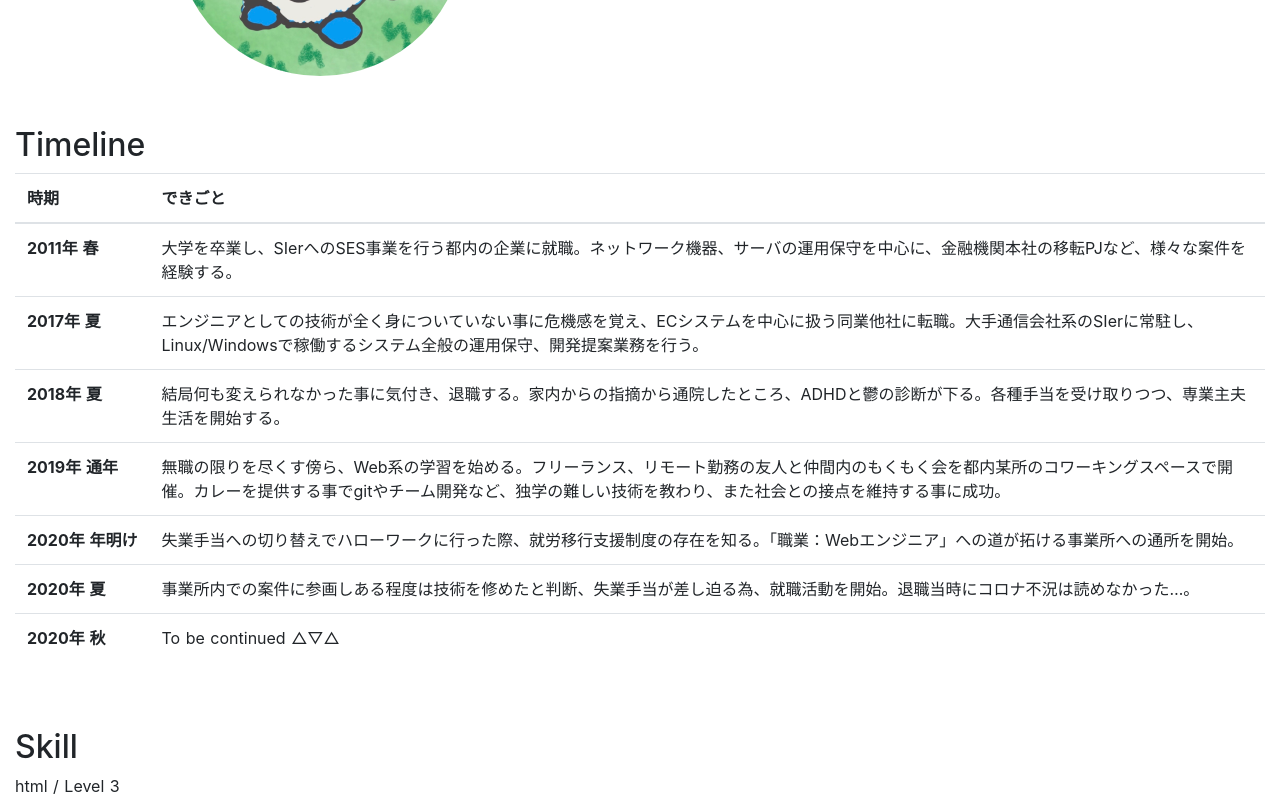
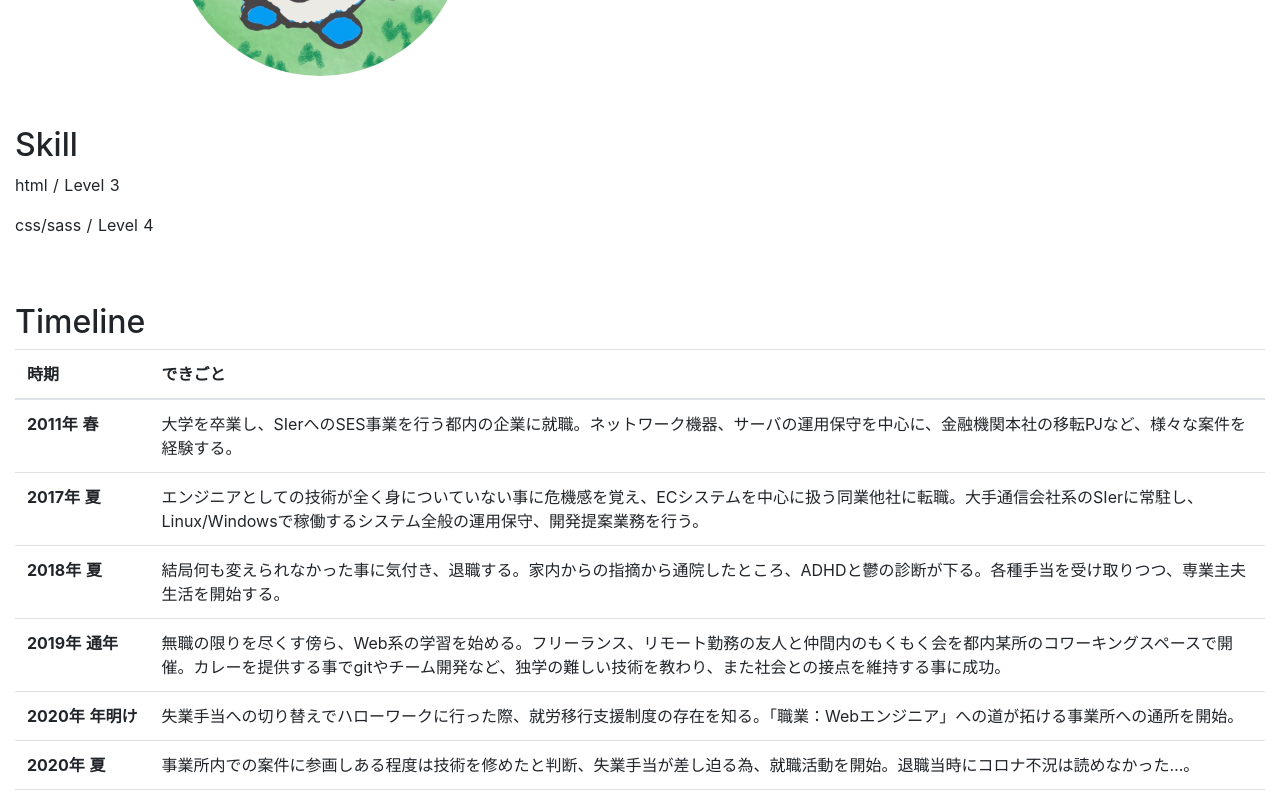
Before and after one commit to suzuki84g/-suzuki84g.github.io, a Nuxt app: page / in a window 1280 px wide. Shown: the part 380-1180 px from the top of the page. Built offline with nearby package versions, Linux system fonts and the light colour scheme.

Commit message:
表示順の変更

```diff
--- a/pages/index.vue
+++ b/pages/index.vue
@@ -1,9 +1,9 @@
 <template>
   <div>
     <Profile />
+    <Skills />
     <History />
     <!-- <Images /> -->
-    <Skills />
     <Works />
     <Link />
   </div>
@@ -11,18 +11,18 @@
 
 <script>
 import Profile from '~/components/Profile'
+import Skills from '~/components/Skills'
 import History from '~/components/History'
 // import Images from '~/components/Images'
-import Skills from '~/components/Skills'
 import Works from '~/components/Works'
 import Link from '~/components/Link'
 
 export default {
   components: {
     Profile,
+    Skills,
     History,
     // Images,
-    Skills,
     Works,
     Link
   }
```
